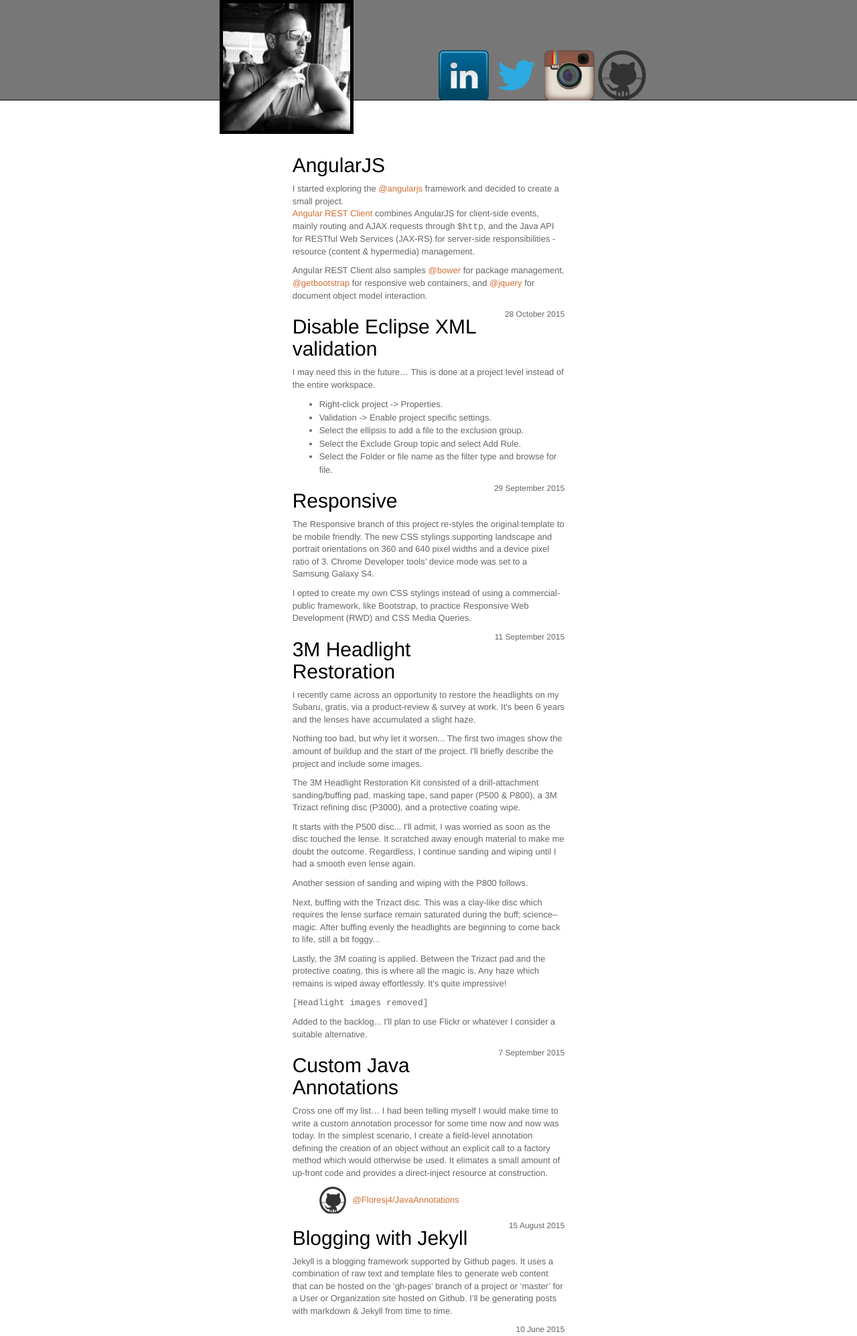
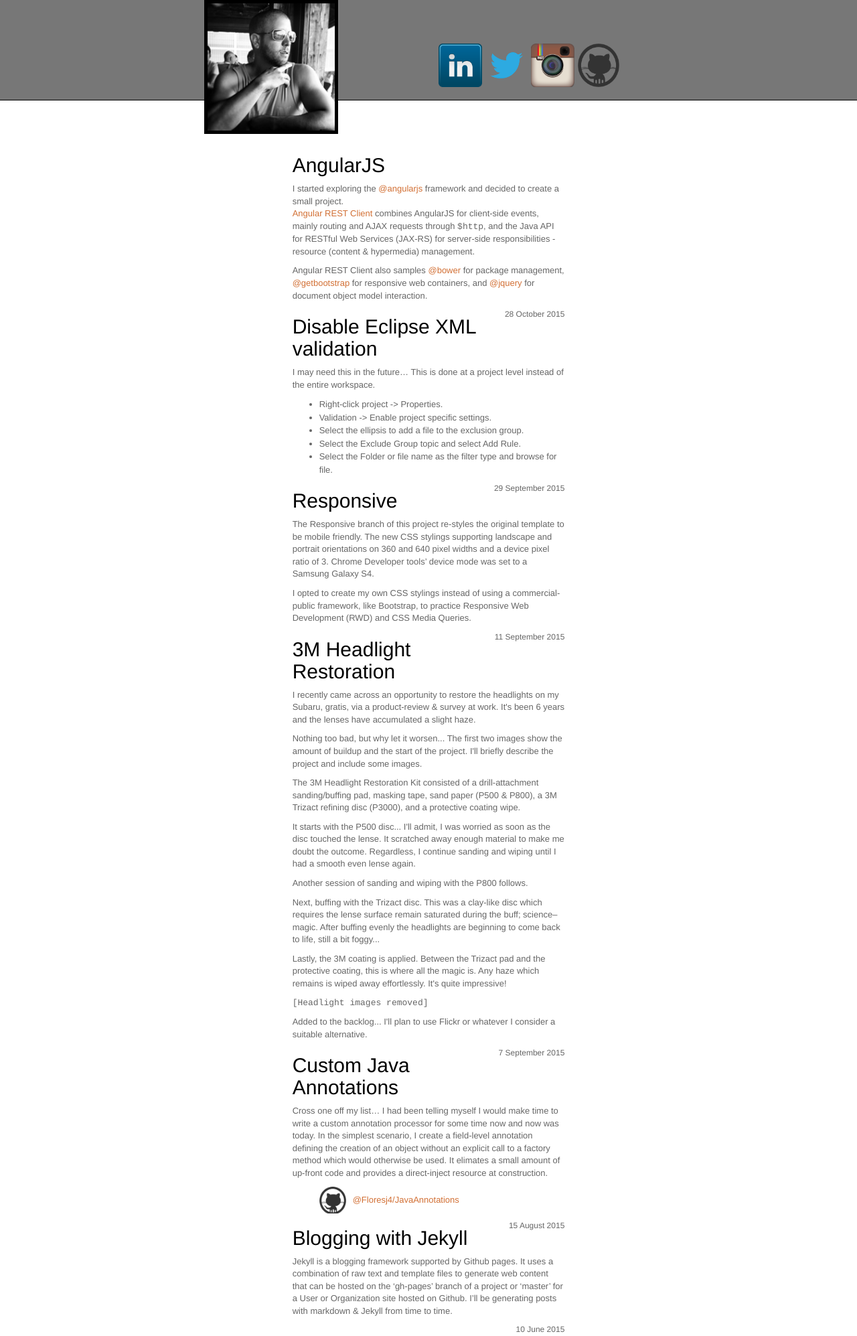
Before and after one commit to Floresj4/floresj4.github.io, a Jekyll site: the page built from index.html, in a window 1280 px wide. Shown: the whole page at 67% size. Built offline with Jekyll 4.4.1, drawn with Linux system fonts in a browser that asks for light colours; nearby versions of some CDN libraries.

Commit message:
updating social media (sm) links

```diff
--- a/_includes/header.html
+++ b/_includes/header.html
@@ -21,8 +21,7 @@
 	<div class='.container'>
 
 		<div class='row'>
-			<div class='col-md-3'></div>
-			<div class='col-md-3'>
+			<div class='col-md-6'>
 				<img src='./images/jflores.jpeg' class='my-image'/>
 			</div>
 			<div class='col-md-6'>
--- a/style/site.css
+++ b/style/site.css
@@ -22,6 +22,8 @@ a {
 .my-image {
 	width:200px;
 	border:5px solid #000;
+	float:right;
+	margin-right:120px;
 }
 @media(max-width:360px) {
 	.my-image {
--- a/style/smlinks.css
+++ b/style/smlinks.css
@@ -8,9 +8,9 @@ ul.social-links li {
 }
 ul.social-links a {
 	display:block;
-	width: 75px;
-    height: 75px;
-	margin:75px 0;
+	width: 65px;
+    height: 65px;
+	margin:65px 0;
 }
 ul.social-links a.linkedin,
 ul.social-links a.twitter,
```
